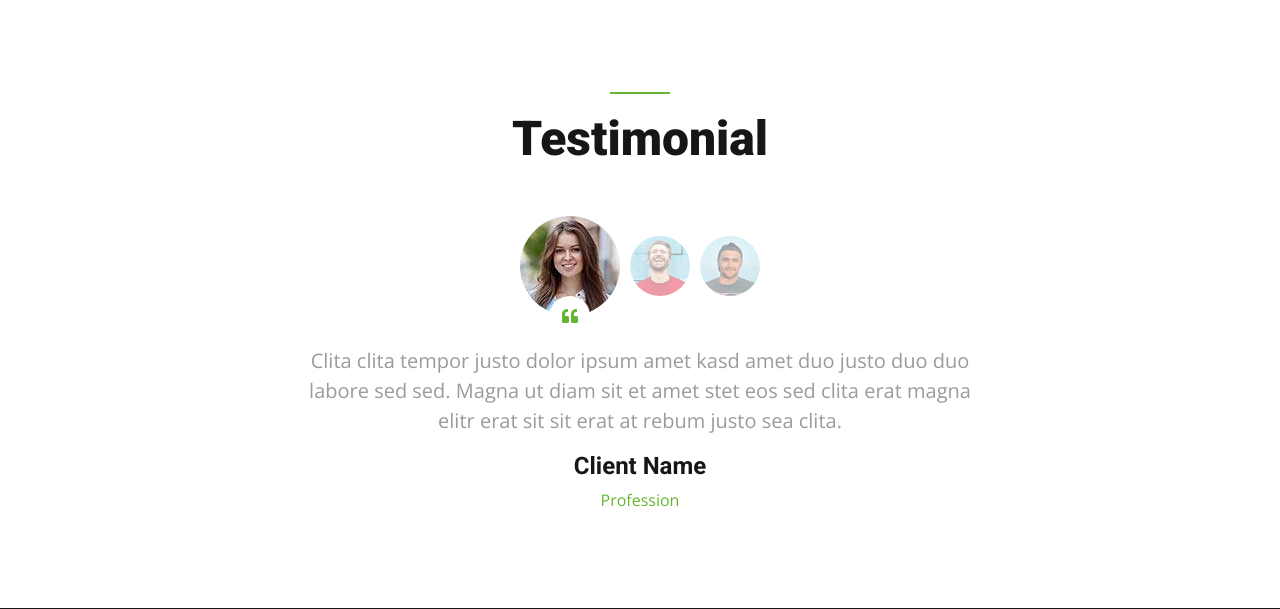
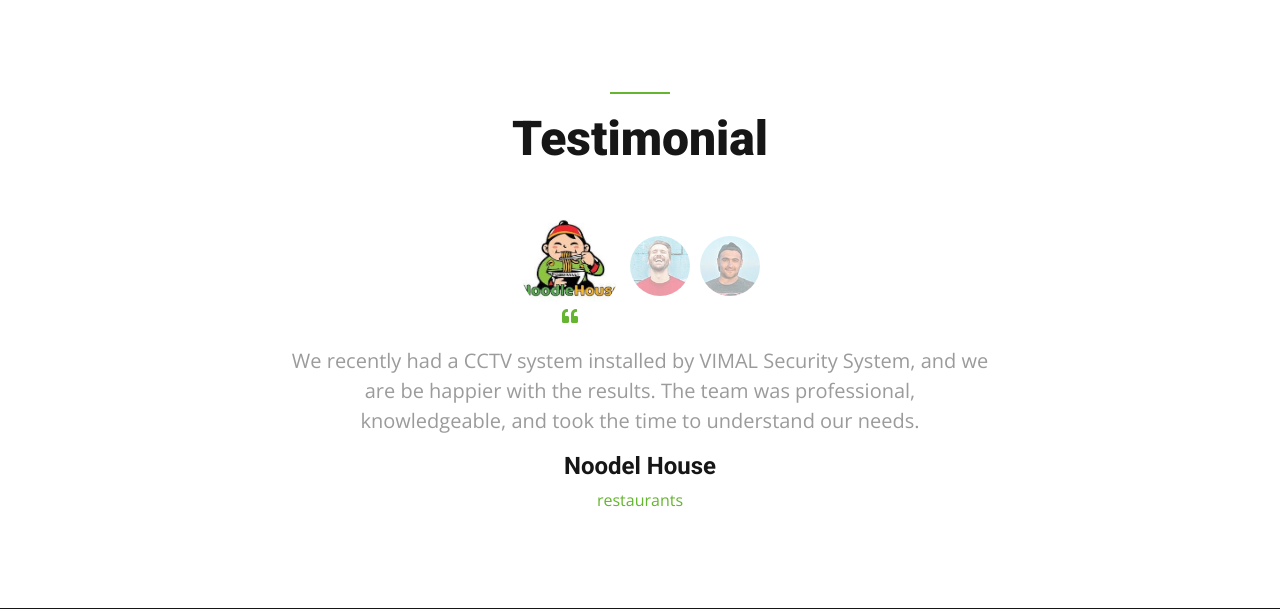
Before and after one commit to subashiniMyapp/cctv, a PHP site: page /cctv/ in a window 1280 px wide. Shown: the part 4354-4963 px from the top of the page. Run offline with PHP 8.4, Linux system fonts and the light colour scheme; some libraries are stand-ins or nearby versions.

Commit message:
testimonial add

```diff
--- a/index.php
+++ b/index.php
@@ -525,10 +525,10 @@
                 <h1 class="display-5 mb-5">Testimonial</h1>
             </div>
             <div class="owl-carousel testimonial-carousel wow fadeInUp" data-wow-delay="0.1s">
-                <div class="testimonial-item text-center" data-dot="<img class='img-fluid' src='img/testimonial-1.jpg' alt=''>">
-                    <p class="fs-5">Clita clita tempor justo dolor ipsum amet kasd amet duo justo duo duo labore sed sed. Magna ut diam sit et amet stet eos sed clita erat magna elitr erat sit sit erat at rebum justo sea clita.</p>
-                    <h4>Client Name</h4>
-                    <span class="text-primary">Profession</span>
+                <div class="testimonial-item text-center" data-dot="<img class='img-fluid' src='img/user1.jpeg' alt=''>">
+                    <p class="fs-5">We recently had a CCTV system installed by VIMAL Security System, and we are be happier with the results. The team was professional, knowledgeable, and took the time to understand our needs.</p>
+                    <h4>Noodel House</h4>
+                    <span class="text-primary">restaurants</span>
                 </div>
                 <div class="testimonial-item text-center" data-dot="<img class='img-fluid' src='img/testimonial-2.jpg' alt=''>">
                     <p class="fs-5">Clita clita tempor justo dolor ipsum amet kasd amet duo justo duo duo labore sed sed. Magna ut diam sit et amet stet eos sed clita erat magna elitr erat sit sit erat at rebum justo sea clita.</p>
```
Also changed, not shown: quote.php (+6 -4 lines), img/user1.jpeg (added), testimonial.php (line endings or trailing spaces).
